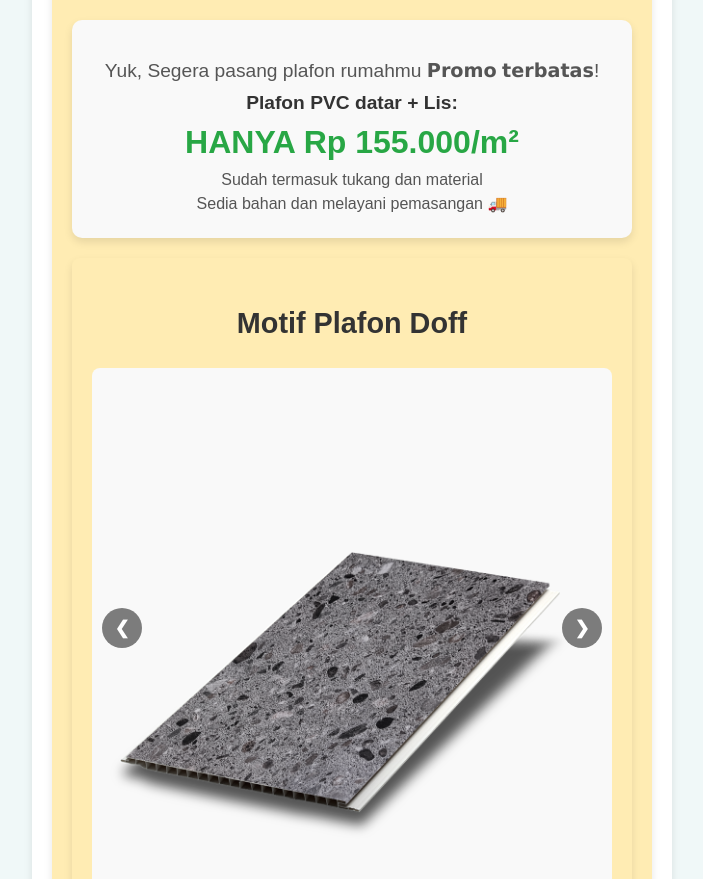
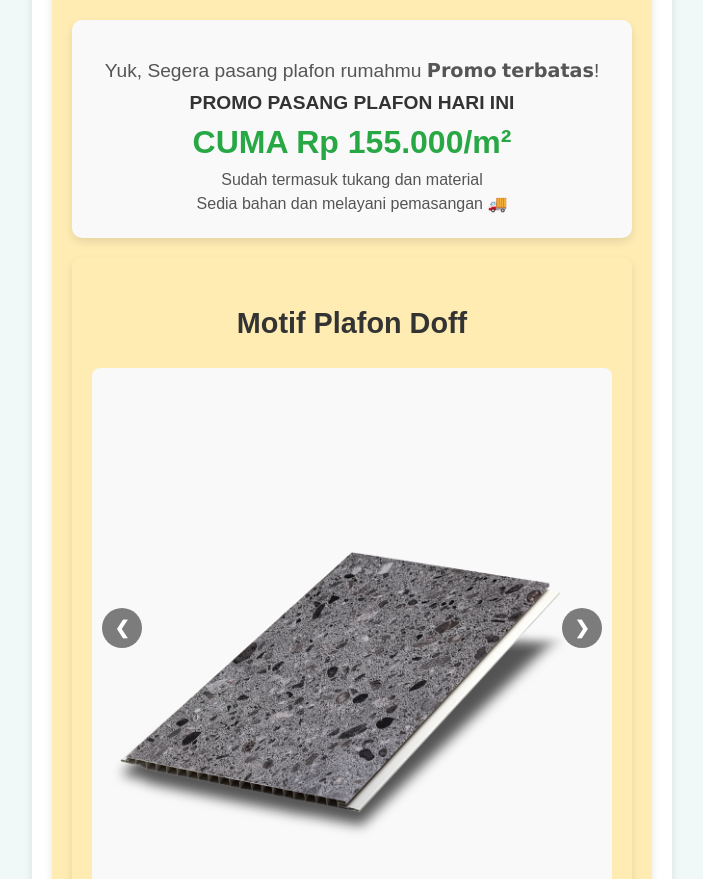
Before and after one commit to WidyaNAS/Landingpage_1, a plain HTML site: page index.html in a window 1280 px wide. Shown: the part 1741-2620 px from the top of the page, without its empty margins (288-991 px from the left). Drawn offline with Linux system fonts and the light colour scheme.

Commit message:
index.html

```diff
--- a/index.html
+++ b/index.html
@@ -46,8 +46,8 @@
 <div class="offer-section">
     <p class="offer-title">Yuk, Segera pasang plafon rumahmu 𝗣𝗿𝗼𝗺𝗼 𝘁𝗲𝗿𝗯𝗮𝘁𝗮𝘀!</p>
 
-    <p class="highlight-text"> Plafon PVC datar + Lis:</p>
-    <p class="discounted-price"> HANYA Rp  155.000/m²</p>
+    <p class="highlight-text"> PROMO PASANG PLAFON HARI INI </p>
+    <p class="discounted-price"> CUMA Rp  155.000/m²</p>
     <p class="free-shipping">Sudah termasuk tukang dan material </p>
     <p class="bonus">Sedia bahan dan melayani pemasangan 🚚</p>
 </div>
```
